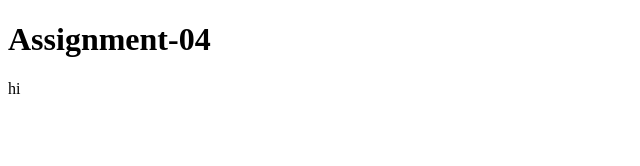
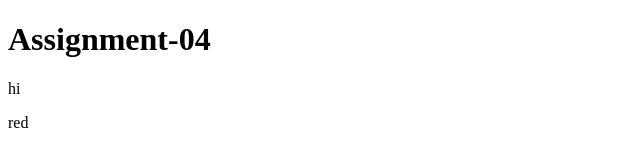
Before and after one commit to Rashmi-kumari5/ASSIGNMENT-04, a plain HTML site: page index.html in a window 1280 px wide. Shown: the full height of the page, 0-640 px from the left. Drawn offline with Linux system fonts and the light colour scheme.

Commit message:
feature branch first commit

```diff
--- a/index.html
+++ b/index.html
@@ -11,5 +11,6 @@
         hi
     </p>
     <p></p>
+    <p>red</p>
 </body>
 </html>
```
